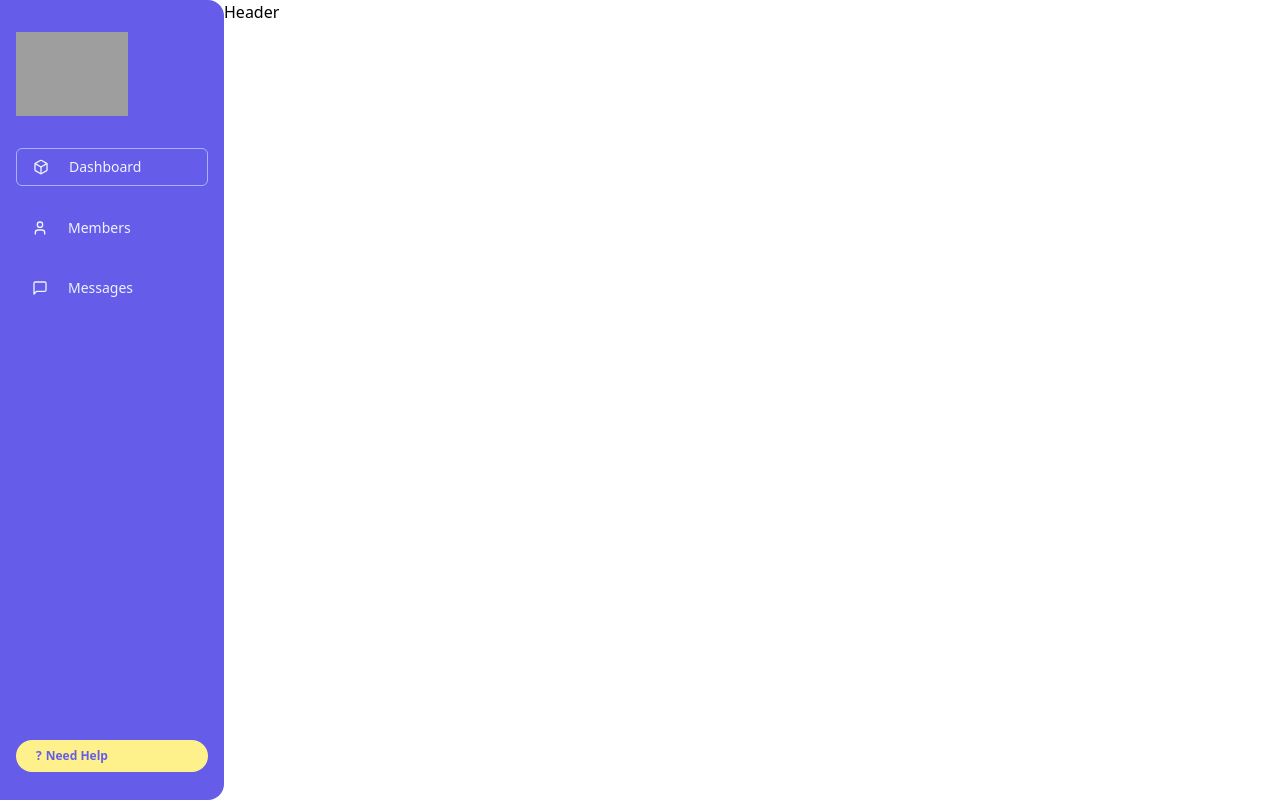
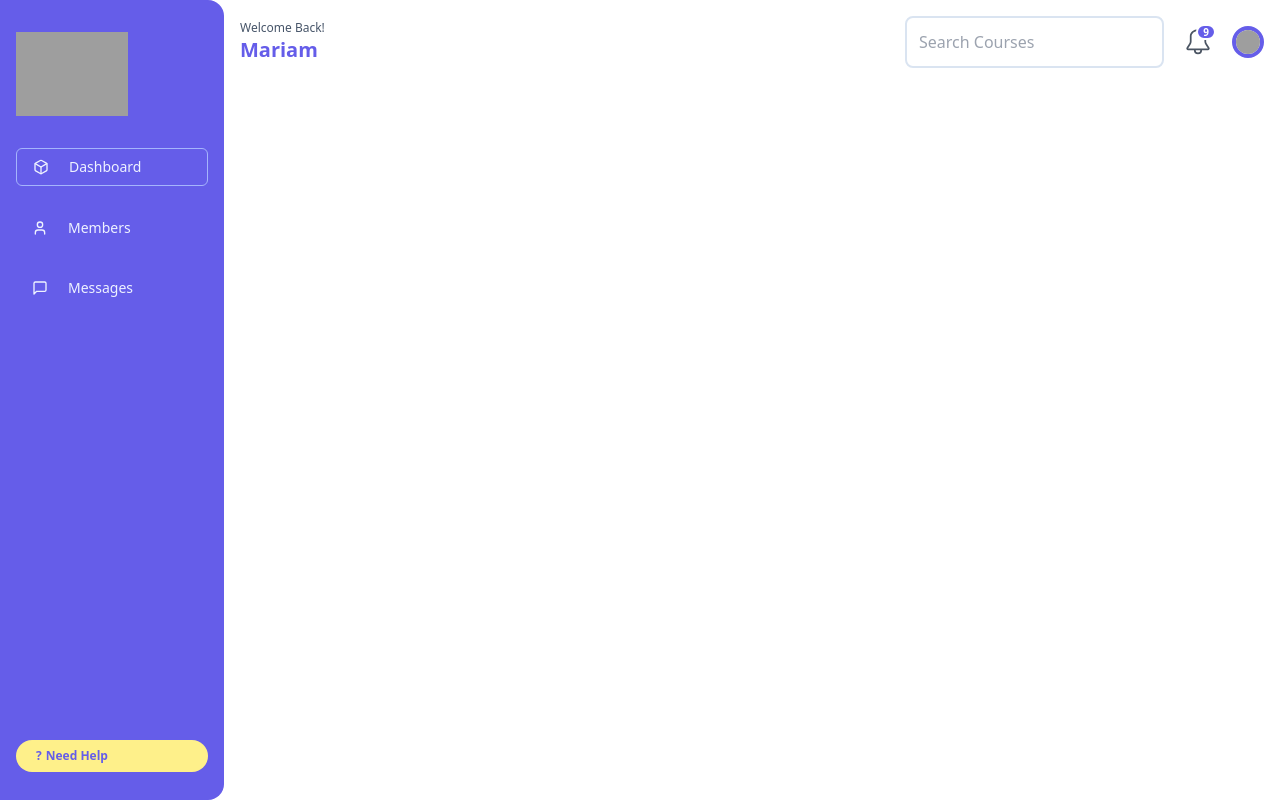
Before and after one commit to mariam-khasawneh/job-preparing-masterpieces, a React (Vite) app in the folder my-app/: page /dashboard in a window 1280 px wide. Built offline with nearby package versions, Linux system fonts and the light colour scheme; grey boxes are pictures that could not be loaded; a web font is replaced by a local one.

Commit message:
create dashboard header

```diff
--- a/my-app/src/Dashboard/Components/Header.jsx
+++ b/my-app/src/Dashboard/Components/Header.jsx
@@ -1,5 +1,34 @@
+import React from "react";
+import { GoBell } from "react-icons/go";
+import SearchBar from "../../Components/SearchBar/SearchBar";
+
 function Header() {
-  return <div>Header</div>;
+  return (
+    <div className="flex justify-between items-center p-4">
+      <div>
+        <h1 className="text-xs font-medium text-slate-600">Welcome Back!</h1>
+        <p className="text-xl font-semibold text-primaryIndigo">Mariam</p>
+      </div>
+      <div className="flex items-center space-x-5">
+        <div className="hidden md:flex">
+          <SearchBar placeholder="search" />
+        </div>
+        <div className="flex items-center space-x-5">
+          <button className="relative text-2xl text-gray-600 ">
+            <GoBell size={28} />
+            <span className="absolute top-0 right-0 -mt-1 -mr-1 flex justify-center items-center bg-primaryIndigo hover:bg-hoverIndigo text-white font-semibold text-[10px] w-5 h-4 rounded-full border-2 border-white">
+              9
+            </span>
+          </button>
+          <img
+            className="w-8 h-8 rounded-full border-4 border-primaryIndigo hover:border-hoverIndigo"
+            src="https://randomuser.me/api/portraits/women/50.jpg"
+            alt=""
+          />
+        </div>
+      </div>
+    </div>
+  );
 }
 
 export default Header;
```
